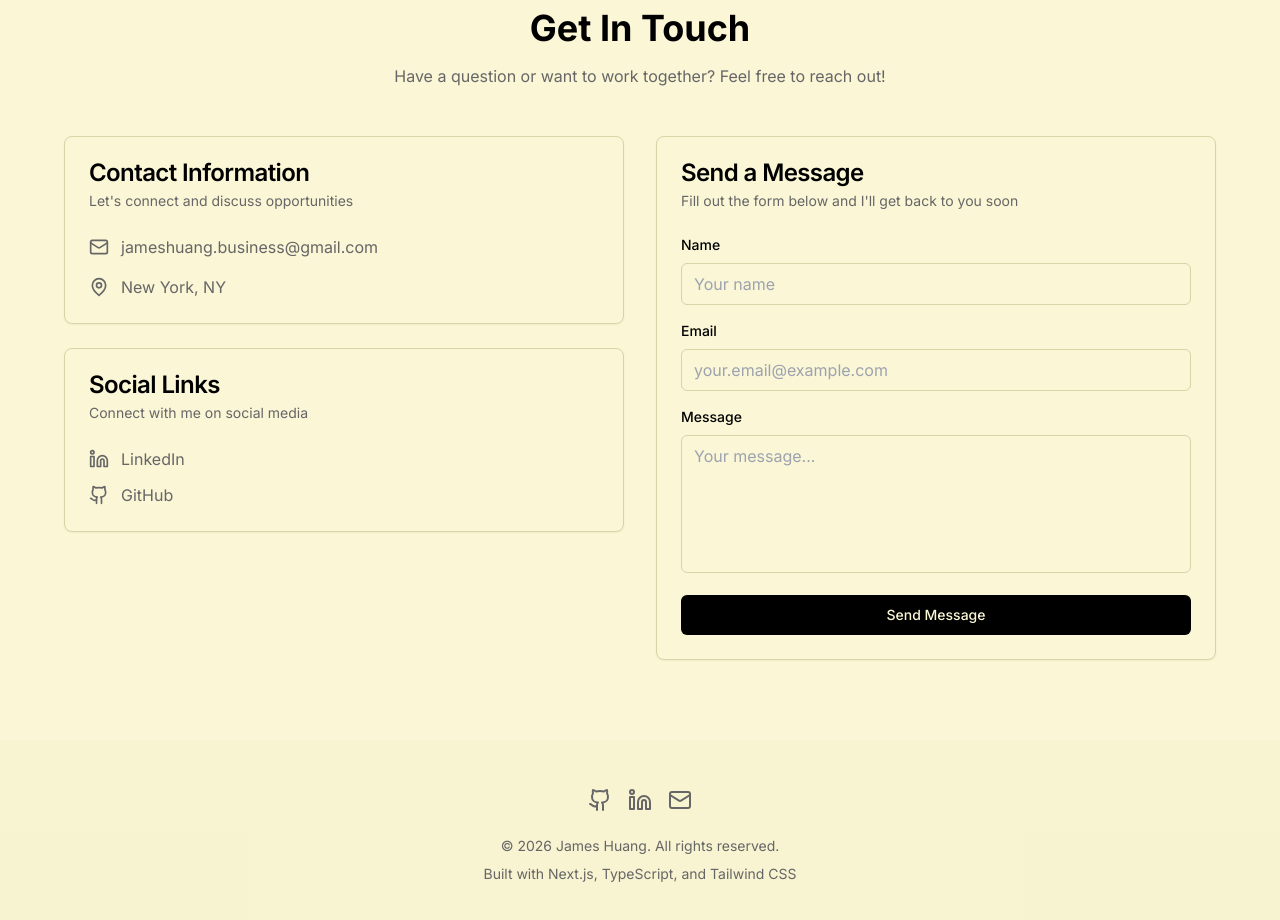
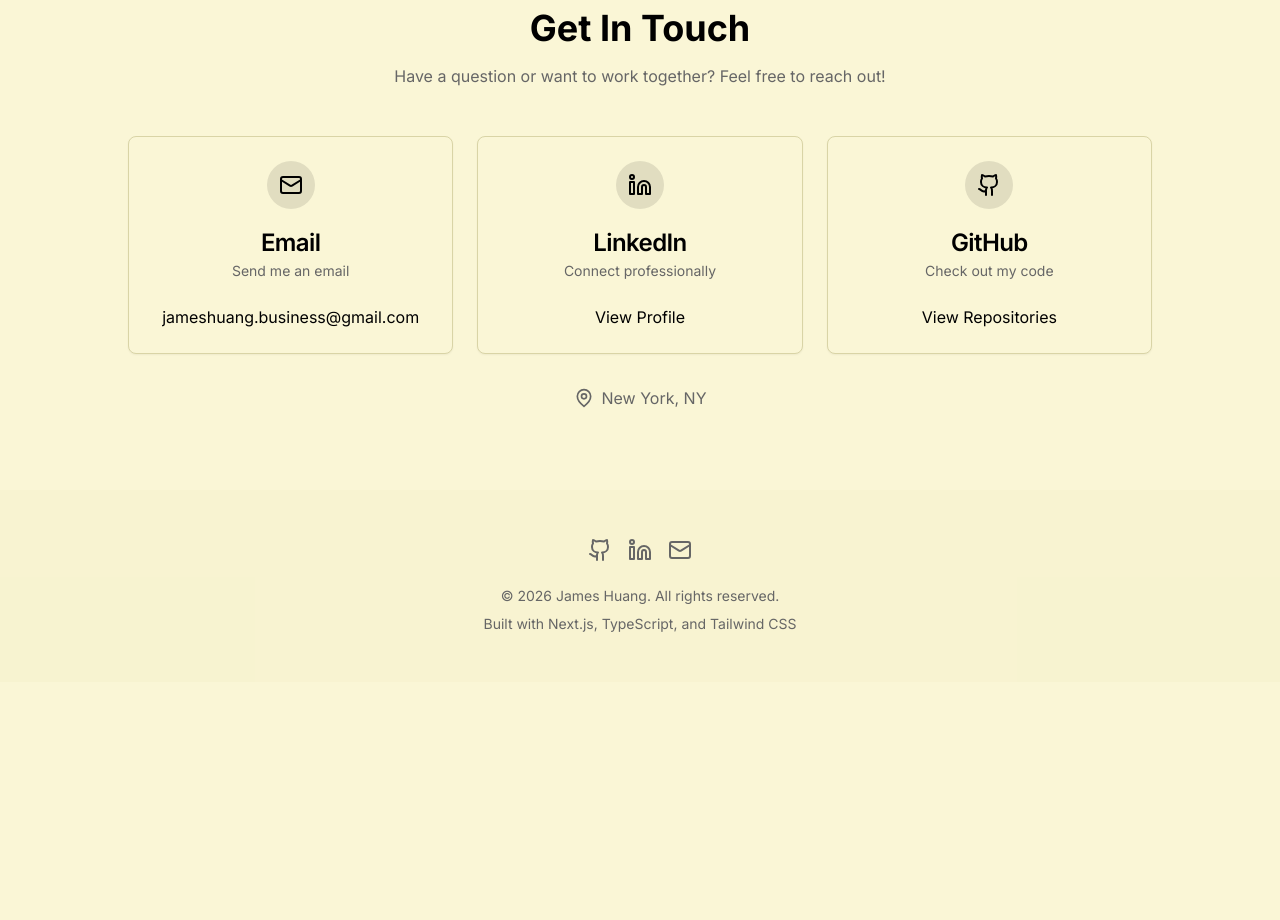
Before and after one commit to jameshuang12/portfolio, a Next.js app: page / in a window 1280 px wide. Shown: the part 8060-8980 px from the top of the page. After the commit the page ends 8742 px from the top, so only its background shows below. Built offline with nearby package versions, Linux system fonts and the light colour scheme.

Commit message:
Remove contact form and simplify Get In Touch section with direct contact cards

```diff
--- a/src/components/sections/contact.tsx
+++ b/src/components/sections/contact.tsx
@@ -3,38 +3,10 @@
 import { motion } from "framer-motion"
 import { Card, CardContent, CardDescription, CardHeader, CardTitle } from "@/components/ui/card"
 import { Button } from "@/components/ui/button"
-import { Mail, MapPin, Linkedin, Github } from "lucide-react"
+import { Mail, MapPin, Linkedin, Github, Download } from "lucide-react"
 import { profileData } from "@/data/profile"
-import { useState } from "react"
 
 export function Contact() {
-  const [formData, setFormData] = useState({
-    name: "",
-    email: "",
-    message: "",
-  })
-  const [status, setStatus] = useState<"idle" | "sending" | "success" | "error">("idle")
-
-  const handleSubmit = async (e: React.FormEvent) => {
-    e.preventDefault()
-    setStatus("sending")
-
-    // Simulate form submission
-    // In production, replace this with actual form submission logic
-    setTimeout(() => {
-      // Form data would be sent to backend here
-      setStatus("success")
-      setFormData({ name: "", email: "", message: "" })
-      setTimeout(() => setStatus("idle"), 3000)
-    }, 1000)
-  }
-
-  const handleChange = (e: React.ChangeEvent<HTMLInputElement | HTMLTextAreaElement>) => {
-    setFormData(prev => ({
-      ...prev,
-      [e.target.name]: e.target.value
-    }))
-  }
 
   return (
     <section id="contact" className="py-20 px-4">
@@ -52,145 +24,118 @@ export function Contact() {
           </p>
         </motion.div>
 
-        <div className="grid md:grid-cols-2 gap-8 max-w-6xl mx-auto">
-          {/* Contact Information */}
+        <div className="grid md:grid-cols-3 gap-6 max-w-5xl mx-auto">
+          {/* Email Card */}
           <motion.div
-            initial={{ opacity: 0, x: -20 }}
-            whileInView={{ opacity: 1, x: 0 }}
+            initial={{ opacity: 0, y: 20 }}
+            whileInView={{ opacity: 1, y: 0 }}
             transition={{ duration: 0.6, delay: 0.2 }}
             viewport={{ once: true }}
-            className="space-y-6"
           >
-            <Card>
+            <Card className="h-full hover:shadow-lg transition-shadow">
               <CardHeader>
-                <CardTitle>Contact Information</CardTitle>
-                <CardDescription>
-                  Let's connect and discuss opportunities
+                <div className="flex items-center justify-center w-12 h-12 rounded-full bg-primary/10 mb-4 mx-auto">
+                  <Mail className="h-6 w-6 text-primary" />
+                </div>
+                <CardTitle className="text-center">Email</CardTitle>
+                <CardDescription className="text-center">
+                  Send me an email
                 </CardDescription>
               </CardHeader>
-              <CardContent className="space-y-4">
+              <CardContent className="text-center">
                 <a
                   href={`mailto:${profileData.email}`}
-                  className="flex items-center gap-3 text-muted-foreground hover:text-primary transition-colors"
+                  className="text-primary hover:underline break-all"
                 >
-                  <Mail className="h-5 w-5" />
-                  <span>{profileData.email}</span>
-                </a>
-                <div className="flex items-center gap-3 text-muted-foreground">
-                  <MapPin className="h-5 w-5" />
-                  <span>{profileData.location}</span>
-                </div>
-              </CardContent>
-            </Card>
-
-            <Card>
-              <CardHeader>
-                <CardTitle>Social Links</CardTitle>
-                <CardDescription>
-                  Connect with me on social media
-                </CardDescription>
-              </CardHeader>
-              <CardContent className="space-y-3">
-                <a
-                  href={profileData.social.linkedin}
-                  target="_blank"
-                  rel="noopener noreferrer"
-                  className="flex items-center gap-3 text-muted-foreground hover:text-primary transition-colors"
-                >
-                  <Linkedin className="h-5 w-5" />
-                  <span>LinkedIn</span>
-                </a>
-                <a
-                  href={profileData.social.github}
-                  target="_blank"
-                  rel="noopener noreferrer"
-                  className="flex items-center gap-3 text-muted-foreground hover:text-primary transition-colors"
-                >
-                  <Github className="h-5 w-5" />
-                  <span>GitHub</span>
+                  {profileData.email}
                 </a>
               </CardContent>
             </Card>
           </motion.div>
 
-          {/* Contact Form */}
+          {/* LinkedIn Card */}
           <motion.div
-            initial={{ opacity: 0, x: 20 }}
-            whileInView={{ opacity: 1, x: 0 }}
+            initial={{ opacity: 0, y: 20 }}
+            whileInView={{ opacity: 1, y: 0 }}
+            transition={{ duration: 0.6, delay: 0.3 }}
+            viewport={{ once: true }}
+          >
+            <Card className="h-full hover:shadow-lg transition-shadow">
+              <CardHeader>
+                <div className="flex items-center justify-center w-12 h-12 rounded-full bg-primary/10 mb-4 mx-auto">
+                  <Linkedin className="h-6 w-6 text-primary" />
+                </div>
+                <CardTitle className="text-center">LinkedIn</CardTitle>
+                <CardDescription className="text-center">
+                  Connect professionally
+                </CardDescription>
+              </CardHeader>
+              <CardContent className="text-center">
+                <a
+                  href={profileData.social.linkedin}
+                  target="_blank"
+                  rel="noopener noreferrer"
+                  className="text-primary hover:underline"
+                >
+                  View Profile
+                </a>
+              </CardContent>
+            </Card>
+          </motion.div>
+
+          {/* GitHub Card */}
+          <motion.div
+            initial={{ opacity: 0, y: 20 }}
+            whileInView={{ opacity: 1, y: 0 }}
             transition={{ duration: 0.6, delay: 0.4 }}
             viewport={{ once: true }}
           >
-            <Card>
+            <Card className="h-full hover:shadow-lg transition-shadow">
               <CardHeader>
-                <CardTitle>Send a Message</CardTitle>
-                <CardDescription>
-                  Fill out the form below and I'll get back to you soon
+                <div className="flex items-center justify-center w-12 h-12 rounded-full bg-primary/10 mb-4 mx-auto">
+                  <Github className="h-6 w-6 text-primary" />
+                </div>
+                <CardTitle className="text-center">GitHub</CardTitle>
+                <CardDescription className="text-center">
+                  Check out my code
                 </CardDescription>
               </CardHeader>
-              <CardContent>
-                <form onSubmit={handleSubmit} className="space-y-4">
-                  <div>
-                    <label htmlFor="name" className="block text-sm font-medium mb-2">
-                      Name
-                    </label>
-                    <input
-                      type="text"
-                      id="name"
-                      name="name"
-                      value={formData.name}
-                      onChange={handleChange}
-                      required
-                      className="w-full px-3 py-2 border border-input bg-background rounded-md focus:outline-none focus:ring-2 focus:ring-ring"
-                      placeholder="Your name"
-                    />
-                  </div>
-                  <div>
-                    <label htmlFor="email" className="block text-sm font-medium mb-2">
-                      Email
-                    </label>
-                    <input
-                      type="email"
-                      id="email"
-                      name="email"
-                      value={formData.email}
-                      onChange={handleChange}
-                      required
-                      className="w-full px-3 py-2 border border-input bg-background rounded-md focus:outline-none focus:ring-2 focus:ring-ring"
-                      placeholder="your.email@example.com"
-                    />
-                  </div>
-                  <div>
-                    <label htmlFor="message" className="block text-sm font-medium mb-2">
-                      Message
-                    </label>
-                    <textarea
-                      id="message"
-                      name="message"
-                      value={formData.message}
-                      onChange={handleChange}
-                      required
-                      rows={5}
-                      className="w-full px-3 py-2 border border-input bg-background rounded-md focus:outline-none focus:ring-2 focus:ring-ring resize-none"
-                      placeholder="Your message..."
-                    />
-                  </div>
-                  <Button
-                    type="submit"
-                    className="w-full"
-                    disabled={status === "sending"}
-                  >
-                    {status === "sending" ? "Sending..." : status === "success" ? "Sent!" : "Send Message"}
-                  </Button>
-                  {status === "success" && (
-                    <p className="text-sm text-green-600 dark:text-green-400 text-center">
-                      Message sent successfully!
-                    </p>
-                  )}
-                </form>
+              <CardContent className="text-center">
+                <a
+                  href={profileData.social.github}
+                  target="_blank"
+                  rel="noopener noreferrer"
+                  className="text-primary hover:underline"
+                >
+                  View Repositories
+                </a>
               </CardContent>
             </Card>
           </motion.div>
         </div>
+
+        {/* Location & Resume */}
+        <motion.div
+          initial={{ opacity: 0, y: 20 }}
+          whileInView={{ opacity: 1, y: 0 }}
+          transition={{ duration: 0.6, delay: 0.5 }}
+          viewport={{ once: true }}
+          className="mt-8 text-center space-y-4"
+        >
+          <div className="flex items-center justify-center gap-2 text-muted-foreground">
+            <MapPin className="h-5 w-5" />
+            <span>{profileData.location}</span>
+          </div>
+
+          {profileData.resume && (
+            <Button asChild variant="outline" size="lg">
+              <a href={profileData.resume} download>
+                <Download className="h-4 w-4 mr-2" />
+                Download Resume
+              </a>
+            </Button>
+          )}
+        </motion.div>
       </div>
     </section>
   )
```
